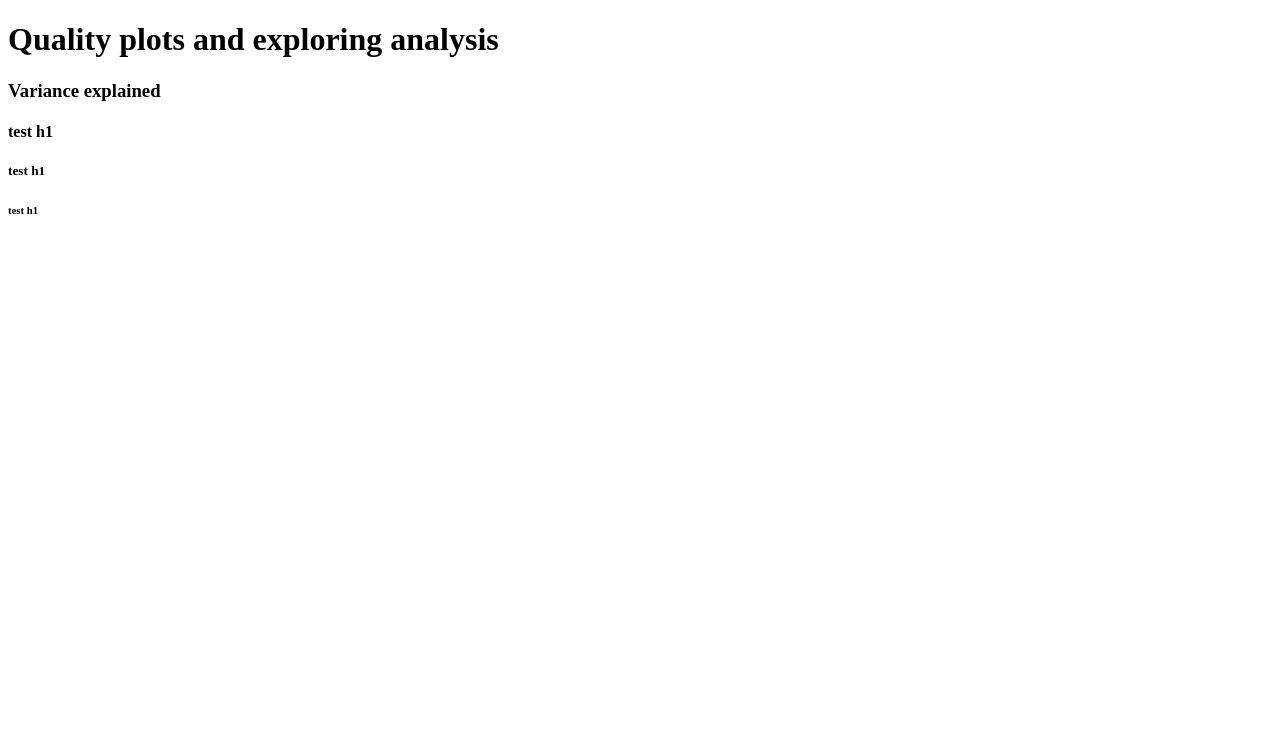
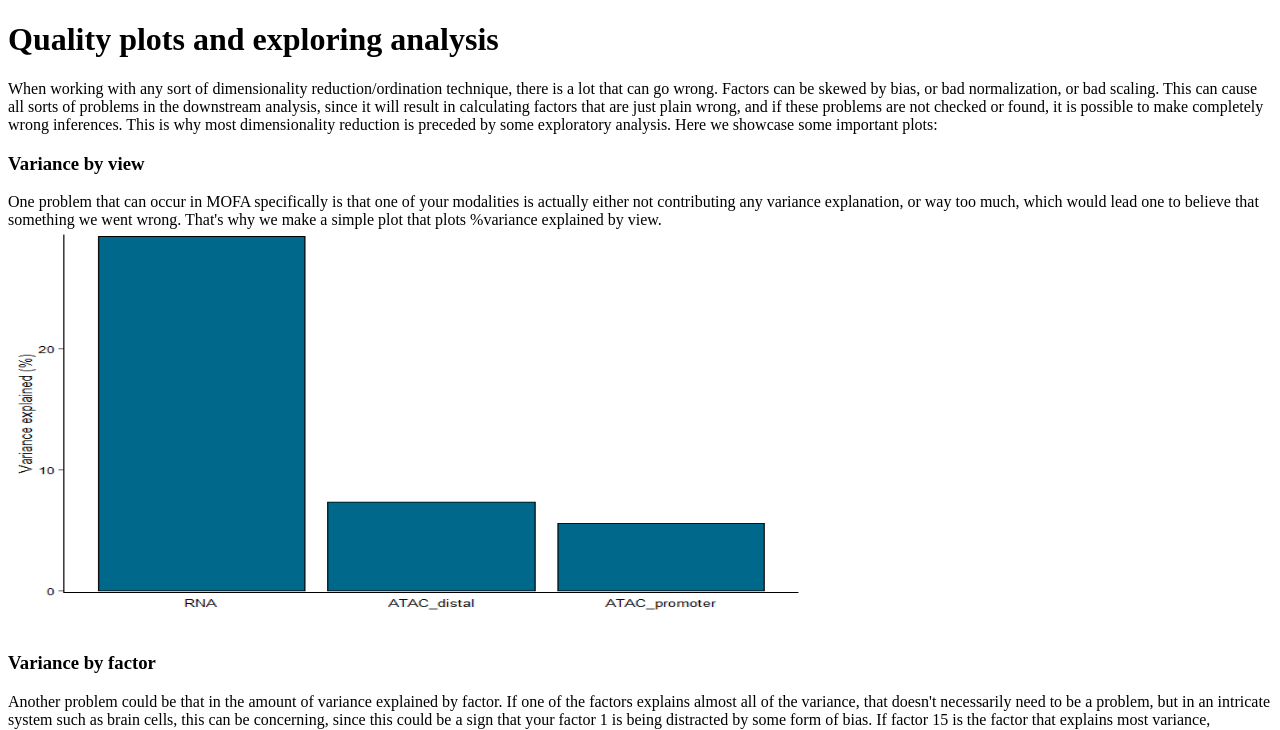
Before and after one commit to WoutDavid/WoutDavid.github.io, a plain HTML site: page html/plots_data.html in a window 1280 px wide. Shown: the top 730 px of the page. Drawn offline with Linux system fonts and the light colour scheme.

Commit message:
finished most htmls, added all images

```diff
--- a/html/plots_data.html
+++ b/html/plots_data.html
@@ -2,11 +2,24 @@
 <html>
   <body>
     <h1>Quality plots and exploring analysis</h1>
-    <p>
-        <h3>Variance explained</h3>
-        <h4>test h1</h4>
-        <h5>test h1</h5>
-        <h6>test h1</h6>
-    </p>
+        When working with any sort of dimensionality reduction/ordination technique, there is a lot that can go wrong. Factors can be skewed by bias, or bad normalization, or bad scaling.
+        This can cause all sorts of problems in the downstream analysis, since it will result in calculating factors that are just plain wrong, and if these problems are not checked or found,
+        it is possible to make completely wrong inferences. This is why most dimensionality reduction is preceded by some exploratory analysis. Here we showcase some important plots:
+        <h3>Variance by view</h3>
+        One problem that can occur in MOFA specifically is that one of your modalities is actually either not contributing any variance explanation, or way too much, which would lead one
+        to believe that something we went wrong. That's why we make a simple plot that plots %variance explained by view.
+        <br />
+        <img src="../images/VarianceByView.png" alt="VarianceByView" width="800" height="400">
+        <br />
+        <h3>Variance by factor</h3>
+        Another problem could be that in the amount of variance explained by factor. If one of the factors explains almost all of the variance, that doesn't necessarily need to be a problem,
+        but in an intricate system such as brain cells, this can be concerning, since this could be a sign that your factor 1 is being distracted by some form of bias. If factor 15 is the factor
+        that explains most variance, something obviously also went wrong. This is why we look at the variance per factor:
+        <img src="../images/VarianceByFactor.png" alt="VarianceByFactor" width="800" height="400">
+        <br />
+        <h3>CorrelationPlot</h3>
+        A last thing we check if there is any correlation amongst the factors themselves
+        A good model fit should not show too much variance between the different identified factors.
+        Too much correlation would indicate the factors being similar to each other, which would mean that the explained variance will not significantly increase with the number of factors.
   </body>
 </html>
```
Also changed, not shown: html/GSEA.html (+1 -1 lines), html/cell_annotation.html (+4 -2 lines), html/introduction.html (+3 -0 lines), html/motif.html (+1 -1 lines), index.html (+3 -0 lines), images/cell_annotation_umap.jpeg (added).
